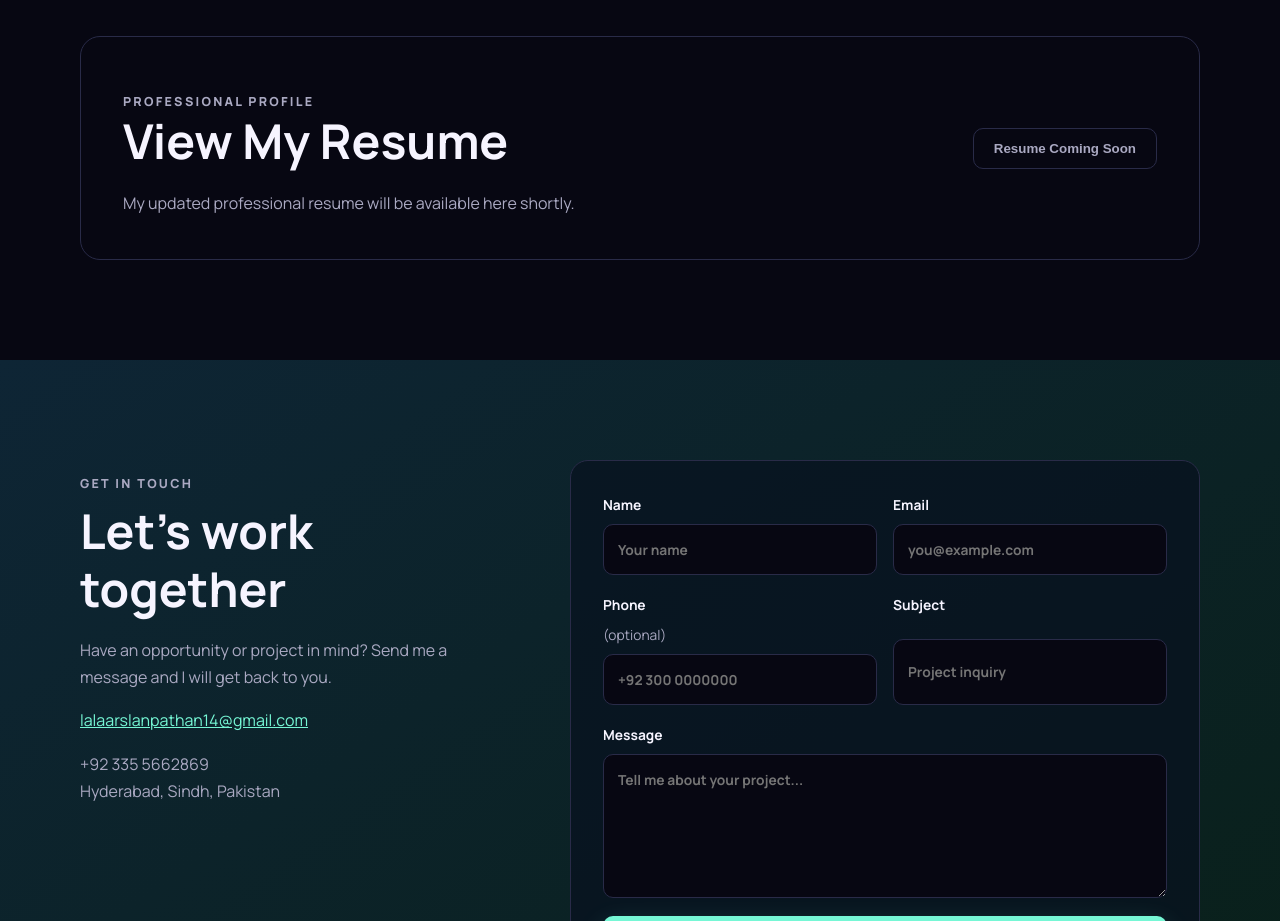
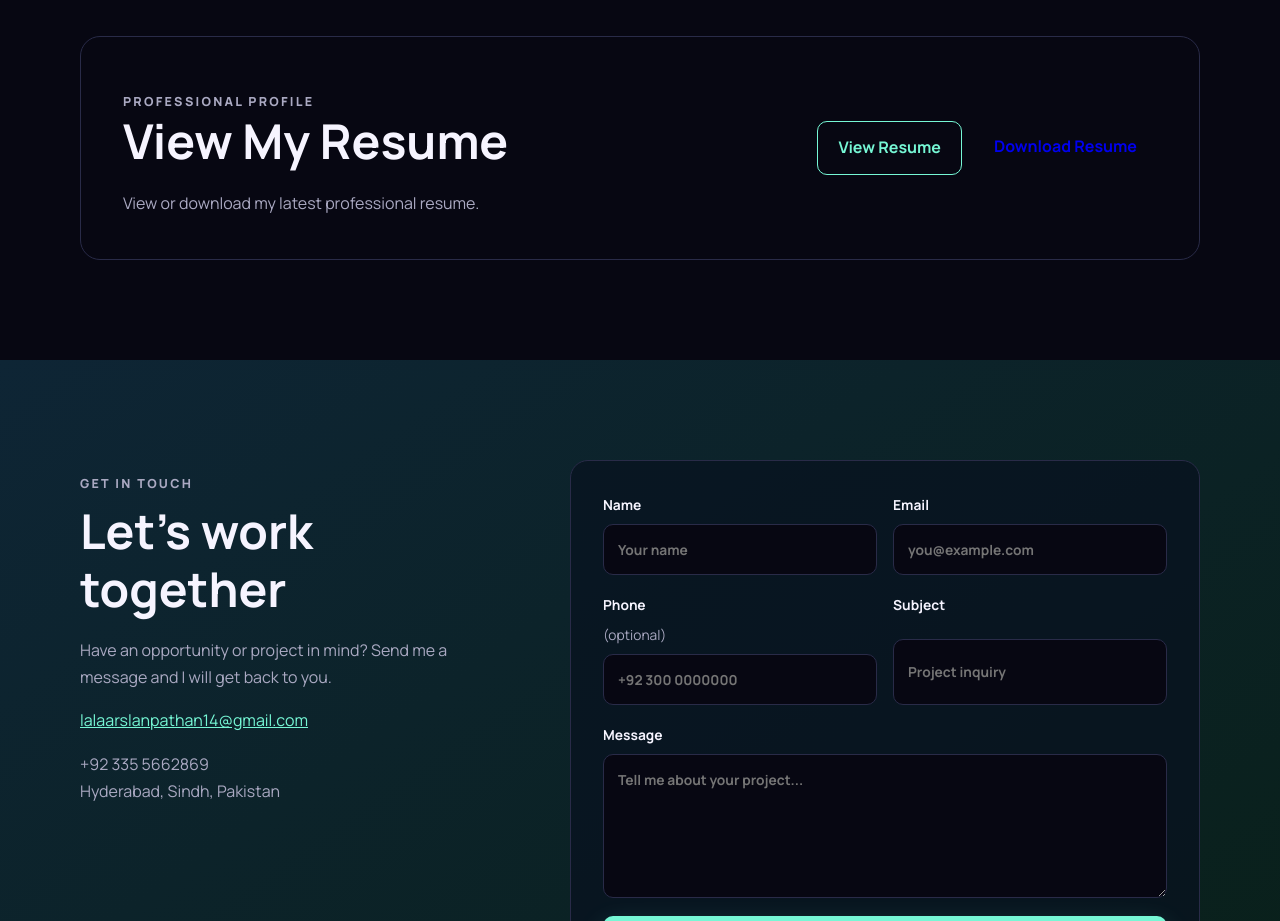
Before and after one commit to arslan23111/arsalan-pathan-portfolio, a React (Vite) app: page / in a window 1280 px wide. Shown: the part 4400-5321 px from the top of the page. Built offline with nearby package versions, Linux system fonts and the light colour scheme; no server answers.

Commit message:
Add resume view and download

```diff
--- a/src/App.jsx
+++ b/src/App.jsx
@@ -237,11 +237,16 @@ export default function App() {
             <div>
               <p className="eyebrow">PROFESSIONAL PROFILE</p>
               <h2>View My Resume</h2>
-              <p>My updated professional resume will be available here shortly.</p>
+              <p>View or download my latest professional resume.</p>
             </div>
-            <button className="btn resume-disabled" type="button" disabled>
-              Resume Coming Soon
-            </button>
+            <div className="resume-actions">
+              <a className="btn btn-outline" href="/Arsalan-Pathan-Resume.pdf" target="_blank" rel="noreferrer">
+                View Resume
+              </a>
+              <a className="btn" href="/Arsalan-Pathan-Resume.pdf" download="Arsalan-Pathan-Resume.pdf">
+                Download Resume
+              </a>
+            </div>
           </div>
         </section>
 
```
Also changed, not shown: src/styles.css, 1 other file (tests, documents, lock files or other folders).
